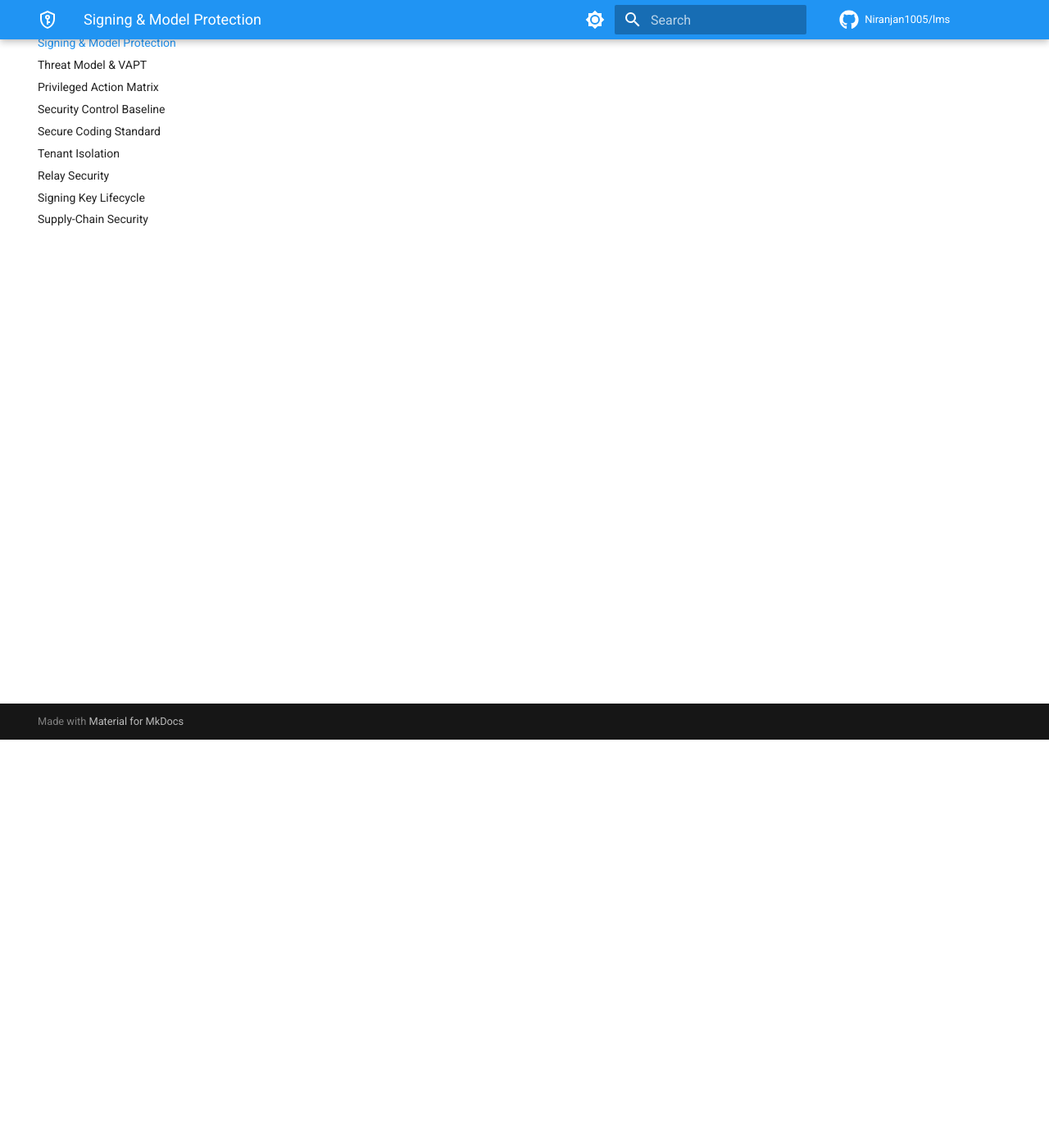
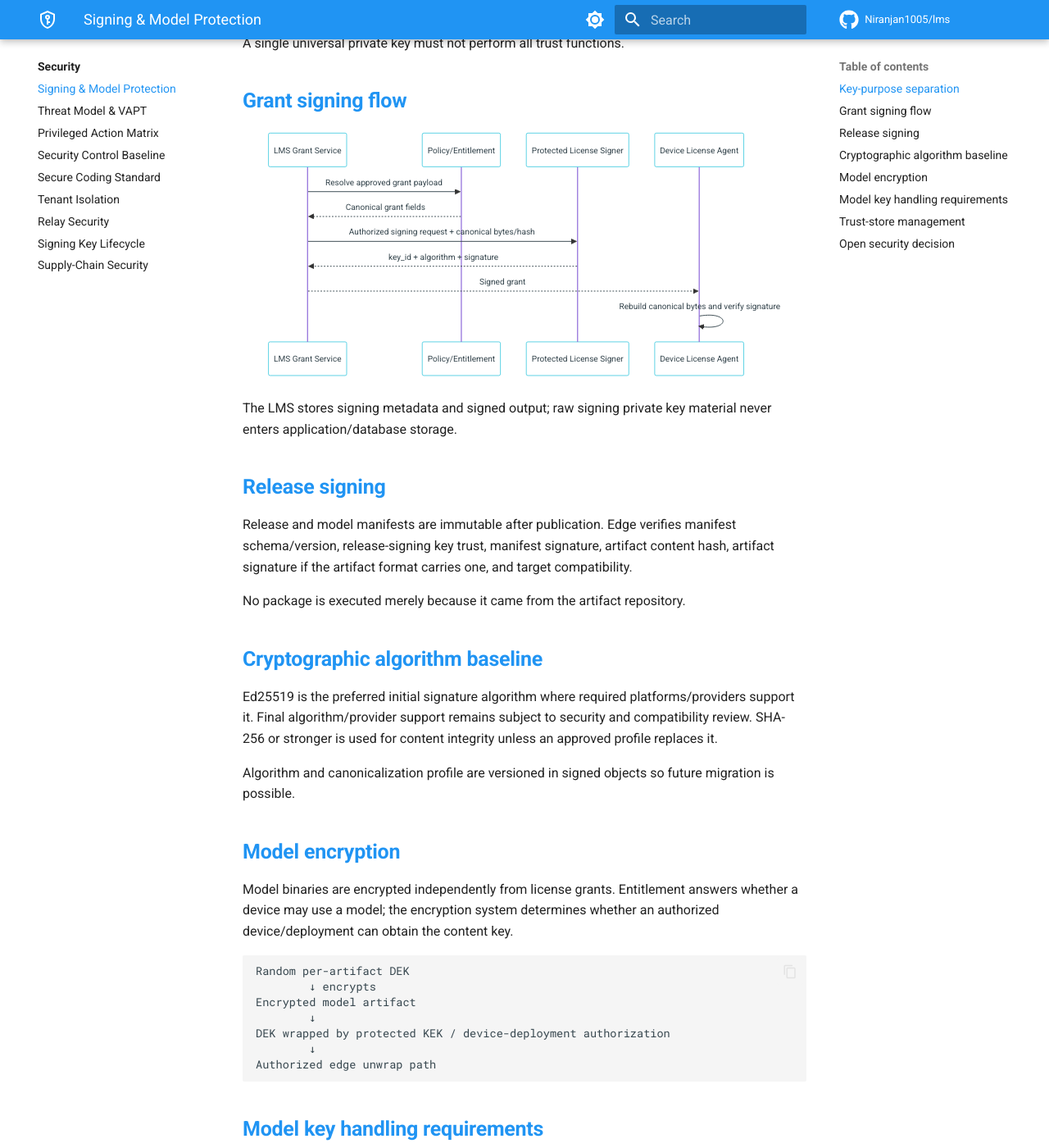
Before and after one commit to Niranjan1005/lms, an MkDocs documentation site: the page built from docs/security/signing-models.md, in a window 1280 px wide and 1400 px high, scrolled down 498 px. Shown: the whole window at 82% size. Built offline with MkDocs 1.6.1 and Material for MkDocs 9.7.7, drawn with Linux system fonts in a browser that asks for light colours; comment, search, counter and statistics services are not loaded; some of the changed text lies outside the part shown.

Commit message:
docs: complete signing and model protection design

```diff
--- a/docs/security/signing-models.md
+++ b/docs/security/signing-models.md
@@ -1,10 +1,77 @@
-# Signing & Model Protection
+# Signing, Cryptographic Trust & Model Protection
 
-- Grants are digitally signed.
-- Software/model manifests and artifacts are separately signed.
-- License-signing and release-signing use separate key purposes.
-- Private signing keys stay outside normal application storage.
-- Devices verify using trusted public keys.
-- Production should use managed KMS/HSM-backed custody or equivalent protected boundary where feasible.
+## Key-purpose separation
 
-Model baseline: entitlement-controlled, device-authorized decryption. Avoid one universal model password. Exact key wrapping and secure local key storage remain a Security ADR.
+At minimum, use separate key purposes for:
+
+1. license/grant signing
+2. application/release manifest signing
+3. model/package signing if separated operationally
+4. model content-encryption key wrapping/master-key operations
+5. device identity keys
+
+A single universal private key must not perform all trust functions.
+
+## Grant signing flow
+
+~~~mermaid
+sequenceDiagram
+    participant LMS as LMS Grant Service
+    participant POL as Policy/Entitlement
+    participant SIG as Protected License Signer
+    participant D as Device License Agent
+    LMS->>POL: Resolve approved grant payload
+    POL-->>LMS: Canonical grant fields
+    LMS->>SIG: Authorized signing request + canonical bytes/hash
+    SIG-->>LMS: key_id + algorithm + signature
+    LMS-->>D: Signed grant
+    D->>D: Rebuild canonical bytes and verify signature
+~~~
+
+The LMS stores signing metadata and signed output; raw signing private key material never enters application/database storage.
+
+## Release signing
+
+Release and model manifests are immutable after publication. Edge verifies manifest schema/version, release-signing key trust, manifest signature, artifact content hash, artifact signature if the artifact format carries one, and target compatibility.
+
+No package is executed merely because it came from the artifact repository.
+
+## Cryptographic algorithm baseline
+
+Ed25519 is the preferred initial signature algorithm where required platforms/providers support it. Final algorithm/provider support remains subject to security and compatibility review. SHA-256 or stronger is used for content integrity unless an approved profile replaces it.
+
+Algorithm and canonicalization profile are versioned in signed objects so future migration is possible.
+
+## Model encryption
+
+Model binaries are encrypted independently from license grants. Entitlement answers whether a device may use a model; the encryption system determines whether an authorized device/deployment can obtain the content key.
+
+~~~text
+Random per-artifact DEK
+        ↓ encrypts
+Encrypted model artifact
+        ↓
+DEK wrapped by protected KEK / device-deployment authorization
+        ↓
+Authorized edge unwrap path
+~~~
+
+## Model key handling requirements
+
+- DEKs generated with a CSPRNG
+- plaintext DEKs not stored in normal LMS DB/logs
+- wrapped-key metadata records model release, key version and authorized scope
+- decryption authorization tied to valid device/deployment context
+- plaintext model exposure minimized on edge
+- temporary/cache plaintext handling defined by edge implementation
+- revocation cannot guarantee remote deletion on a hostile fully offline/root-compromised host; it prevents legitimate future authorization/use according to policy
+
+A universal embedded password or customer-wide static decryption secret is prohibited.
+
+## Trust-store management
+
+Devices retain a versioned trust bundle with current and retiring verification public keys. Unknown key ID, invalid signature or revoked trust key is a hard verification failure.
+
+## Open security decision
+
+Exact model key hierarchy, KMS/HSM integration, per-device vs per-deployment key wrapping, local secure-storage facility and rotation cadence remain ADR-009 and must be resolved before production model-key implementation is frozen.
```
